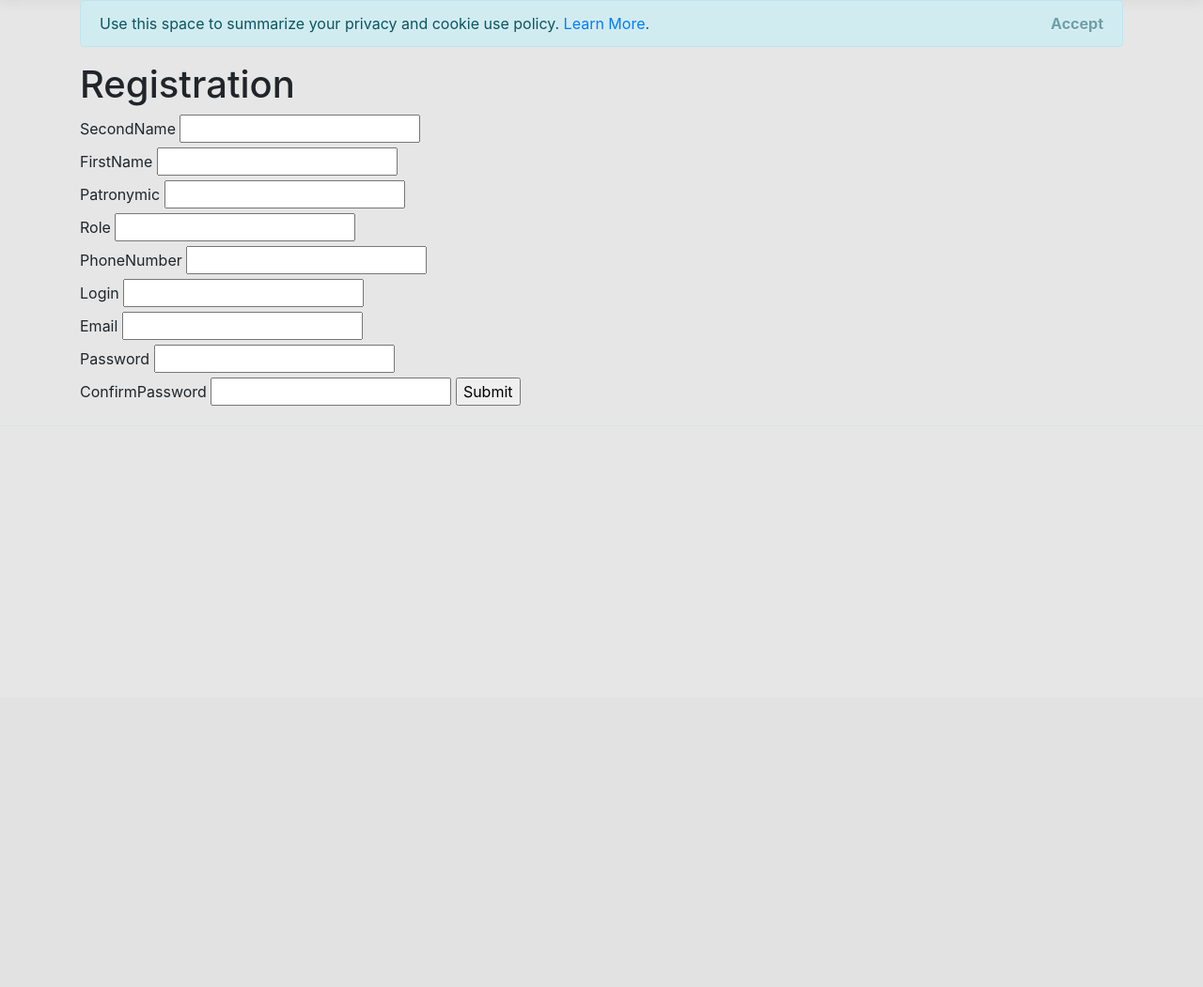
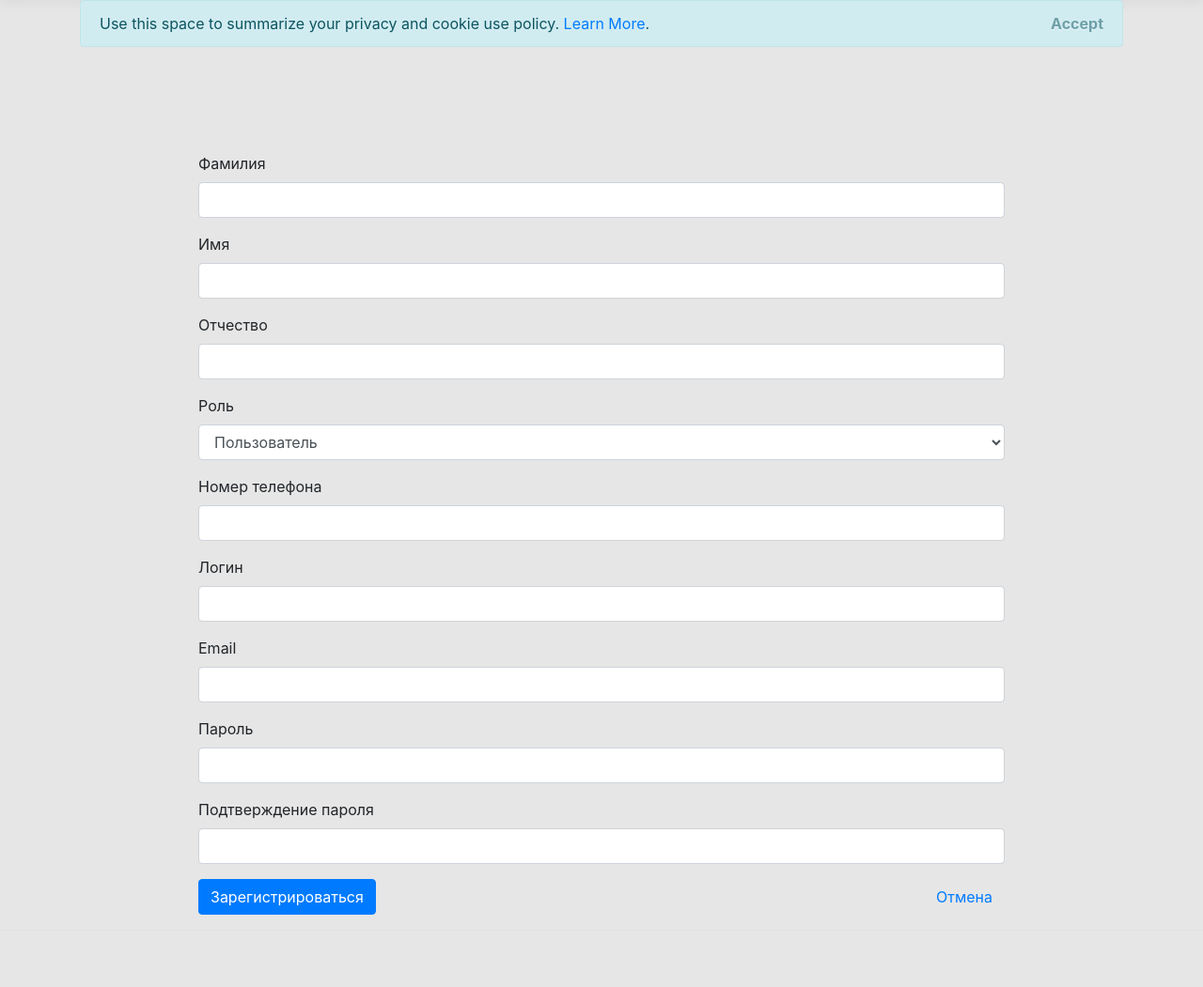
Before and after one commit to Zorrys9/LibraryMMTR, an ASP.NET Core app: page /Account/Registration in a window 1280 px wide. Shown: the part 57-1108 px from the top of the page at 94% size. Before the commit the page ends 489 px from the top, so only its background shows below. Run offline with ASP.NET Core 8, Linux system fonts and the light colour scheme; some libraries are stand-ins or nearby versions.

Commit message:
change views LogIn and Registration

```diff
--- a/Library/Library/Views/Account/Registration.cshtml
+++ b/Library/Library/Views/Account/Registration.cshtml
@@ -1,29 +1,65 @@
 @model Library.Common.ViewModels.RegisterViewModel
 @{
-    ViewData["Title"] = "Registration";
+    ViewData["Title"] = "Регистрация";
 }
 
-<h1>Registration</h1>
-<form asp-controller="Account" asp-action="Registration" method="post">
+    <div class="container reg">
+        <br /><br /><br /><br />
+        <form asp-controller="Account" asp-action="Registration" method="post">
 
-    <label asp-for="SecondName"></label>
-    <input type="text" name="SecondName"/><br />
-    <label asp-for="FirstName"></label>
-    <input type="text" name="FirstName"/><br />
-    <label asp-for="Patronymic"></label>
-    <input type="text" name="Patronymic"/><br />
-    <label asp-for="Role"></label>
-    <input type="text" name="Role"/><br />
-    <label asp-for="PhoneNumber"></label>
-    <input type="text" name="PhoneNumber"/><br />
-    <label asp-for="Login"></label>
-    <input type="text" name="Login"/><br />
-    <label asp-for="Email"></label>
-    <input type="text" name="Email"/><br />
-    <label asp-for="Password"></label>
-    <input type="text" name="Password"/><br />
-    <label asp-for="ConfirmPassword"></label>
-    <input type="text" name="ConfirmPassword"/>
-    <input type="submit" name="Register"/>
 
-</form>
+            <div class="form-group">
+                <label asp-for="SecondName">Фамилия</label>
+                <input type="text" class="form-control" name="SecondName" />
+            </div>
+
+            <div class="form-group">
+                <label asp-for="FirstName">Имя</label>
+                <input type="text" class="form-control" name="FirstName" />
+            </div>
+
+            <div class="form-group">
+                <label asp-for="Patronymic">Отчество</label>
+                <input type="text" class="form-control" name="Patronymic" />
+            </div>
+
+            <div class="form-group">
+                <label asp-for="Role">Роль</label>
+                <select class="form-control" name="Role">
+                    <option value="User">Пользователь</option>
+                    <option value="Director">Директор</option>
+                </select>
+            </div>
+
+            <div class="form-group">
+                <label asp-for="PhoneNumber">Номер телефона</label>
+                <input type="text" class="form-control" name="PhoneNumber" />
+            </div>
+
+            <div class="form-group">
+                <label asp-for="Login"> Логин </label>
+                <input type="text" class="form-control" name="Login" />
+            </div>
+
+            <div class="form-group">
+                <label asp-for="Email">Email</label>
+                <input type="text" class="form-control" name="Email" />
+            </div>
+
+            <div class="form-group">
+                <label asp-for="Password">Пароль</label>
+                <input type="text" class="form-control" name="Password" />
+            </div>
+
+            <div class="form-group">
+                <label asp-for="ConfirmPassword">Подтверждение пароля</label>
+                <input type="text" class="form-control" name="ConfirmPassword" />
+            </div>
+
+
+            <input type="submit" class="btn btn-primary" name="Register" value="Зарегистрироваться" />
+            <a class="btn btn-link float-right" asp-action="LogIn" asp-controller="Account" >Отмена</a>
+
+        </form>
+
+    </div>
--- a/Library/Library/wwwroot/css/site.css
+++ b/Library/Library/wwwroot/css/site.css
@@ -20,7 +20,15 @@ html {
     font-size: 16px;
   }
 }
+.auth{
+    width:40%;
+}
+.reg{
+    width:80%;
+}
+.inputs{
 
+}
 .error {
     border: 1px solid red;
     box-shadow: 0 0 7px red;
```
Also changed, not shown: Library/Library/Views/Account/LogIn.cshtml (+30 -12 lines).
